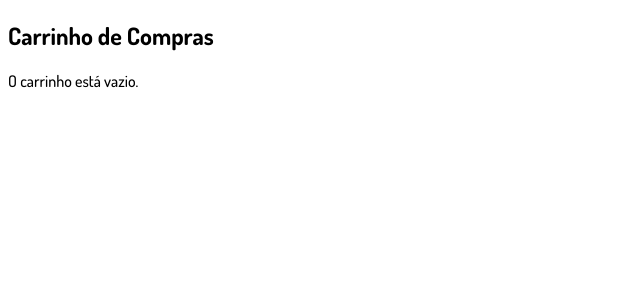
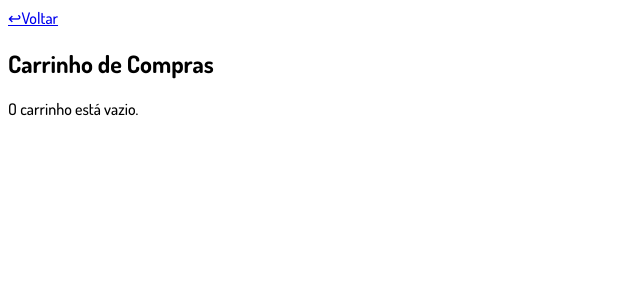
Before and after one commit to matheuslinkdev/ecomatters-react, a React (Vite) app: page /carrinho in a window 1280 px wide. Shown: the top 300 px of the page, without its empty margins (0-640 px from the left). Built offline with nearby package versions, Linux system fonts and the light colour scheme.

Commit message:
Adicionando componente de voltar para página anterior

```diff
--- a/src/Componentes/Carrinho/index.jsx
+++ b/src/Componentes/Carrinho/index.jsx
@@ -1,5 +1,6 @@
 import { useCarrinho } from "../../Contexts/CarrinhoContext";
 import BotaoRemover from "./BotaoRemover";
+import Voltar from './../Voltar/index';
 
 const Carrinho = () => {
   const { carrinho, removerDoCarrinho } = useCarrinho();
@@ -18,6 +19,7 @@ const calcularValorTotal = () => {
 
   return (
     <main>
+      <Voltar rotaDestino="/loja"/>
       <h2>Carrinho de Compras</h2>
       {carrinho.length > 0 ? (
         <>
@@ -36,7 +38,7 @@ const calcularValorTotal = () => {
               </li>
             ))}
           </ul>
-          <p>Valor Total: R${calcularValorTotal()}</p>
+          <p>Valor Total: {calcularValorTotal()}</p>
         </>
       ) : (
         <section>
--- /dev/null
+++ b/src/Componentes/Voltar/index.jsx
@@ -0,0 +1,14 @@
+import React from 'react'
+import { Link } from 'react-router-dom'
+
+const Voltar = ({rotaDestino}) => {
+  return (
+    <section>
+        <Link to={rotaDestino}>
+            ↩Voltar
+        </Link>
+    </section>
+  )
+}
+
+export default Voltar
```
